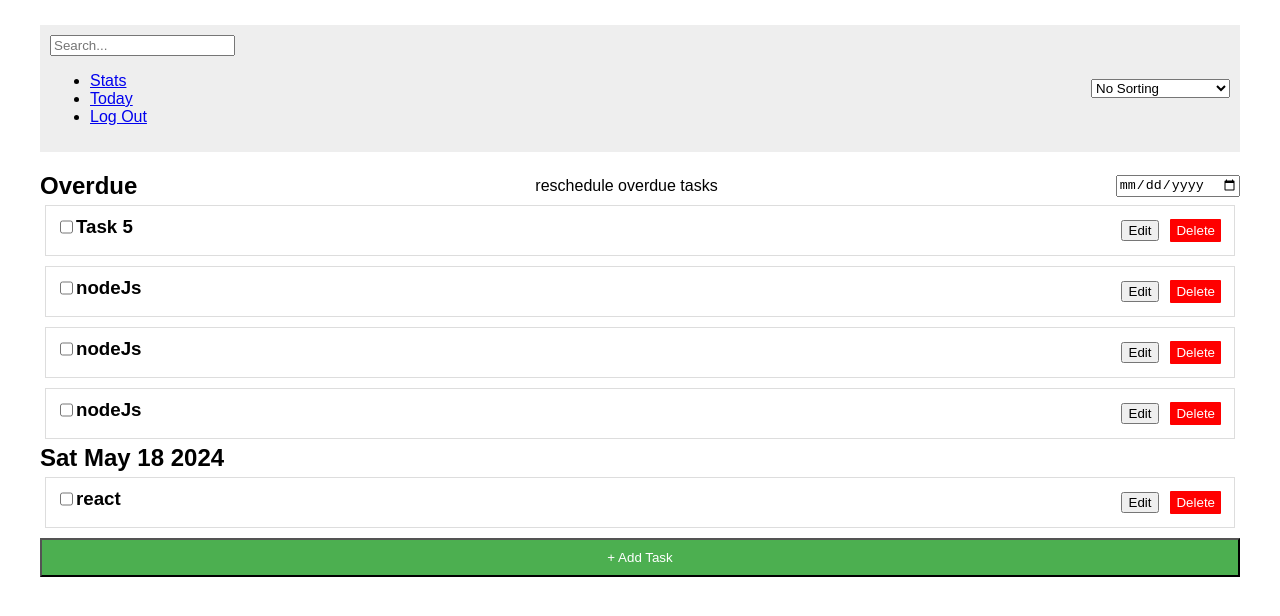
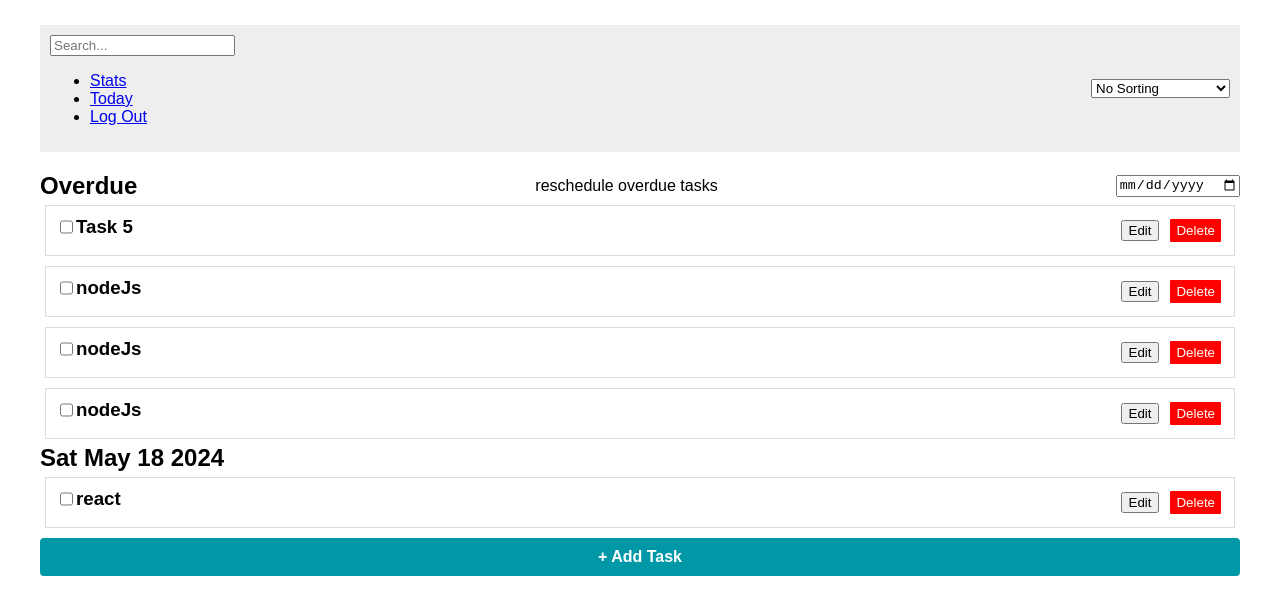
Before and after one commit to elvis-visi/todoApp, a React (Vite) app in the folder frontend/: page / in a window 1280 px wide. Shown: the top 616 px of the page. Built offline with nearby package versions, Linux system fonts and the light colour scheme.

Commit message:
Styling Add Task button

```diff
--- a/frontend/src/styles.css
+++ b/frontend/src/styles.css
@@ -46,16 +46,23 @@ body, h1, h2, h3, p {
 
 
 
-  .add-task-button {
-    background-color: #4CAF50;
-    color: white;
-    cursor: pointer;
-    display: block;
-    width: 100%;
+.add-task-button {
+  background-color: #0097a7;
+  color: #fff;
+  cursor: pointer;
+  display: block;
+  width: 100%;
   padding: 10px;
   margin-top: 10px;
+  border: none;
+  border-radius: 4px;
+  font-size: 16px;
+  font-weight: bold;
+}
 
-  }
+.add-task-button:hover {
+  background-color: #007a83;
+}
 
 
   .delete-task-button {
```
